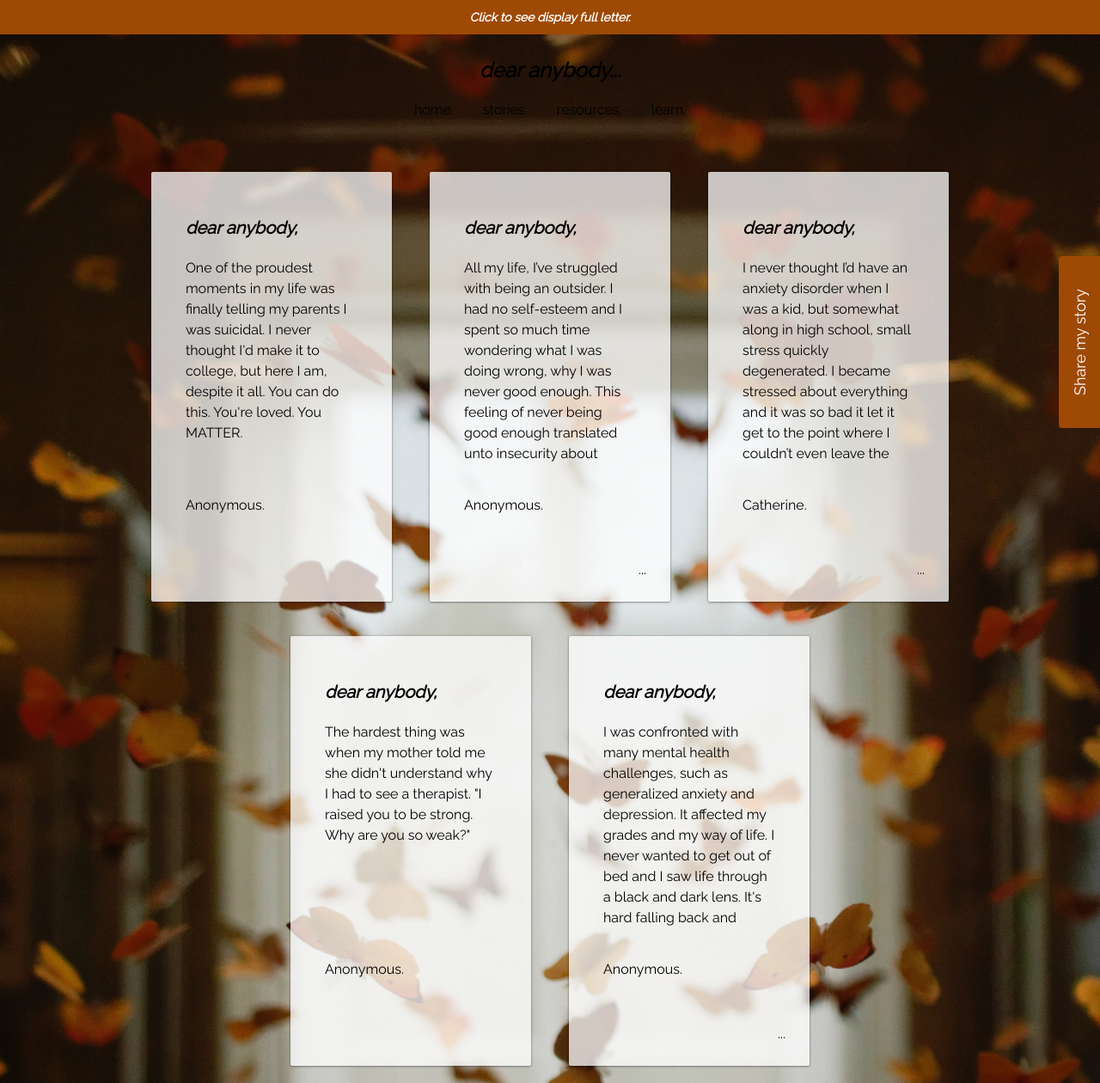
After one commit to caosophie/Dear-Anybody, a Django app: page /stories/ in a window 1280 px wide. The commit adds this page. Shown: the whole page at 86% size. Run offline with Django 3.2, Linux system fonts and the light colour scheme; data comes from the database, SQL or seed files in the repository; both versions use the stored data as it was after the commit; some libraries are stand-ins or nearby versions.

Commit message:
added stories page

```diff
--- a/webapp/static/webapp/index.js
+++ b/webapp/static/webapp/index.js
@@ -9,11 +9,11 @@ window.onload = function() {
     modal = document.getElementsByClassName("modal");
     quote = document.getElementsByClassName("quote");
     ellipsis = document.getElementsByClassName("ellipsis");
+    more();
 };
 
 window.onscroll = function() {
     hide();
-    more();
 };
 
 function more() {
--- /dev/null
+++ b/webapp/static/webapp/stories.css
@@ -0,0 +1,161 @@
+body {
+    background: rgb(0, 0, 0) url("media/butterflies-bg.jpg") no-repeat fixed center;
+    color: rgb(0, 0, 0);
+    font-family: 'Raleway', sans-serif;
+    background-size: cover;
+}
+
+.banner {
+    background-color: rgb(158, 73, 4);
+    height: 40px;
+    padding: 10px;
+    font-size: 14px;
+    text-align: center;
+    color: rgb(255, 255, 255);
+    font-weight: bold;
+    font-style: italic;
+}
+
+#header {
+    position: relative;
+    height: 15vh;
+    margin-bottom: 20px;
+}
+
+.nav-header {
+    margin-top: 10px;
+    display: block;
+    text-align: center;
+    position: absolute;
+    top: 50%;
+    left: 50%;
+    transform: translate(-50%, -50%);
+    text-decoration: none;
+    color: rgb(0, 0, 0);
+    padding: 15px;
+}
+
+a {
+    text-decoration: none;
+    color: rgb(0, 0, 0);
+    padding: 15px;
+}
+
+.submissions {
+    height: calc(80vh - 50px);
+    text-align: center;
+}
+
+.square {
+    height: 500px;
+    padding: 40px;
+    width: 280px;
+    border-radius: 2px;
+    transition: all .2s ease;
+    cursor: pointer;
+    display: inline-flex;
+    margin: 20px;
+    box-shadow: 0 0.5px 2.5px 0 rgba(0, 0, 0, 0.589);
+    user-select: none;
+    position: relative;
+    overflow: hidden;
+    min-width: 0;
+    vertical-align: top;
+    background-color: rgb(255, 255, 255, 0.75);
+}
+
+.quote {
+    height: 300px;
+    color: rgb(0, 0, 0);
+    width: 200px;
+    overflow: hidden;
+    display: flex;
+    text-align: left;
+}
+
+.quote p {
+    max-height: 100%;
+    padding-top: 60px;
+}
+
+.ellipsis {
+    position:absolute;
+    bottom:5%;
+    right:10%;
+    color: rgb(0, 0, 0);
+}
+
+.name {
+    position: absolute;
+    bottom: 20%;
+    left: 40px;
+}
+
+.title {
+    position: absolute;
+    top: 10%;
+    left: 40px;
+    font-size: 20px;
+    font-weight: bold;
+    font-style: italic;
+}
+
+.modal {
+    display: none;
+    position: fixed;
+    z-index: 1;
+    left: 0;
+    top: 0;
+    width: 100%;
+    height: 100%;
+    overflow: auto;
+    background-color: rgba(255, 255, 255, 0.596);
+  }
+
+
+  .modal-content {
+    background-color: rgb(255, 255, 255);
+    color: rgb(0, 0, 0);
+    margin: 15% auto;
+    padding: 60px;
+    border: 1px solid #888;
+    width: 30%;
+    text-align: left;
+  }
+
+  .modal-content p {
+      margin: 0;
+  }
+
+  .sidebar-s {
+    position: fixed;
+    top: calc(50% - 250px);
+    right: 0;
+    transition: width 300ms ease-out;
+    width:0;
+    z-index: 99999;
+}
+
+.share-s {
+    box-sizing: border-box;
+    position: absolute;
+    top: 300px;
+    width: 200px;
+    height: 48px;
+    padding: 0 20px;
+    margin: 0;
+    cursor: pointer;
+    background:rgb(158, 73, 4);
+    border-radius: 4px 4px 0px 0px;
+    box-shadow:0px 2px 12px rgba(0, 0, 0, 0.06), 0px 2px 4px rgba(0, 0, 0, 0.08);
+    display: flex;
+    align-items: center;
+    justify-content: flex-start;
+    transform: rotate(-90deg);
+    transform-origin: bottom left;
+    color:white;
+    text-decoration: none;
+    z-index: 9999;
+}
+
+.share-s:hover {text-decoration: none; color:rgb(158, 73, 4);}
--- a/webapp/templates/webapp/index.html
+++ b/webapp/templates/webapp/index.html
@@ -34,7 +34,7 @@
         {% endfor %}
     </div>
     <br><br>
-    <a href="stories.html" style="text-decoration: none; color: black;">See more.</a>
+    <a href="{% url 'stories' %}" style="text-decoration: none; color: black;">See more.</a>
     <img id="arrow" src="{% static 'webapp/media/outline_expand_more_black_24dp.png' %}">
 
     <div class="sidebar">
--- a/webapp/templates/webapp/layout-secondary.html
+++ b/webapp/templates/webapp/layout-secondary.html
@@ -3,6 +3,8 @@
 
 {% block css %}<link href="{% static 'webapp/share.css' %}" rel="stylesheet">{% endblock %}
 {% block body %}
+{% block banner %}
+{% endblock %}
 <section id="header">
     <div class="nav-header">
         <p style="font-weight: bold; font-style: italic; font-size: 24px;">
--- /dev/null
+++ b/webapp/templates/webapp/stories.html
@@ -0,0 +1,36 @@
+{% extends "webapp/layout-secondary.html" %}
+{% load static %}
+
+{% block title %}Dear Anybody - Stories{% endblock %}
+{% block css %}<link href="{% static 'webapp/stories.css' %}" rel="stylesheet">{% endblock %}
+
+{% block banner %}
+<div class="banner">
+    <p>Click to see display full letter.</p>
+</div>
+{% endblock %}
+
+{% block section %}
+<div class="submissions">
+    {% for submission in submissions %}
+    <div class="square" onclick="enlarge('{{ submission.id }}')">
+        <span class="title">dear anybody,</span>
+        <div class="quote">
+            <p>{{ submission.message }}</p>
+        </div>
+        <span class="name">{{ submission.name }}.</span>
+        <span class="ellipsis">...</span>
+    </div>
+    <div id="{{ submission.id }}" class="modal">
+        <div class="modal-content">
+            <p>{{ submission.message }}</p>
+        </div>
+    </div>
+    {% endfor %}
+</div>
+<div class="sidebar-s">
+    <a class="share-s" href="{% url 'submit' %}">
+        <span style="text-decoration:none; font-size:18px; font-family: 'Raleway', sans-serif; width:100%; text-align:center;"> Share my story</span>
+    </a>
+</div>
+{% endblock %}
--- a/webapp/templates/webapp/submit.html
+++ b/webapp/templates/webapp/submit.html
@@ -2,7 +2,6 @@
 {% load static %}
 
 {% block title %}Dear Anybody - Share your story{% endblock %}
-{% block css %}<link href="{% static 'webapp/share.css' %}" rel="stylesheet">{% endblock %}
 {% block section %}
 <div class="submit-row">
     <div class="submit-col-left">
@@ -16,9 +15,9 @@
             <br><br>
             Throughout our project, we realized that as more people shared their stories, more people were empowered to do the same. So, if you feel comfortable and ready to do so, fill out the form on this page. You can sign your name, your nickname, your alias, anything that you want. It's your letter.
             <br><br>
-            Your letter will be automatically added to our <i><a href="#" style="padding: 0;">stories</a></i> section. Kindly note that messages cannot be edited or deleted once submitted (however, if do feel the need to do so, shoot us a message and we'll respond right away).
+            Your letter will be automatically added to our <i><a href="{% url 'stories' %}" style="padding: 0;">stories</a></i> section. Kindly note that messages cannot be edited or deleted once submitted (however, if do feel the need to do so, shoot us a message and we'll respond right away).
             <br><br>
-            Head <i><a href="#" style="padding: 0;">here</a></i> to see all the letters we've collected so far.
+            Head <i><a href="{% url 'stories' %}" style="padding: 0;">here</a></i> to see all the letters we've collected so far.
         </p>
     </div>
     <div class="submit-col-right">
--- a/webapp/urls.py
+++ b/webapp/urls.py
@@ -4,5 +4,6 @@ from . import views
 urlpatterns = [
     path("", views.index, name="index"),
     path("index/", views.index, name="index"),
-    path("submit/", views.submit, name="submit")
+    path("submit/", views.submit, name="submit"),
+    path("stories/", views.stories, name="stories")
 ]
--- a/webapp/views.py
+++ b/webapp/views.py
@@ -18,9 +18,14 @@ def submit(request):
             name = form.cleaned_data["name"]
             Submission.objects.create(name=name, message=message)
 
-        return HttpResponseRedirect(reverse("index"))
+        return HttpResponseRedirect(reverse("stories"))
 
     else:
         return render(request, "webapp/submit.html", {
             "form" : CreateForm()
         })
+
+def stories(request):
+    return render(request, "webapp/stories.html", {
+        "submissions" : Submission.objects.all()
+    })
```
Also changed, not shown: db.sqlite3, webapp/static/webapp/media/butterflies-bg.jpg (added), webapp/static/webapp/media/butterflies-decal.png (added), webapp/static/webapp/share.css (line endings or trailing spaces), 1 other file.
